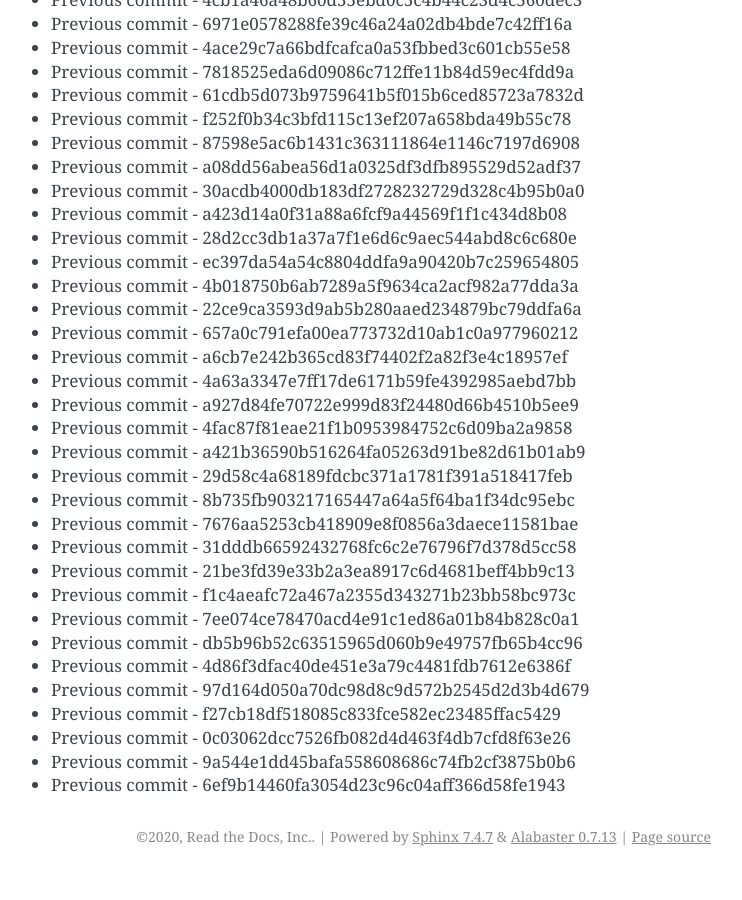
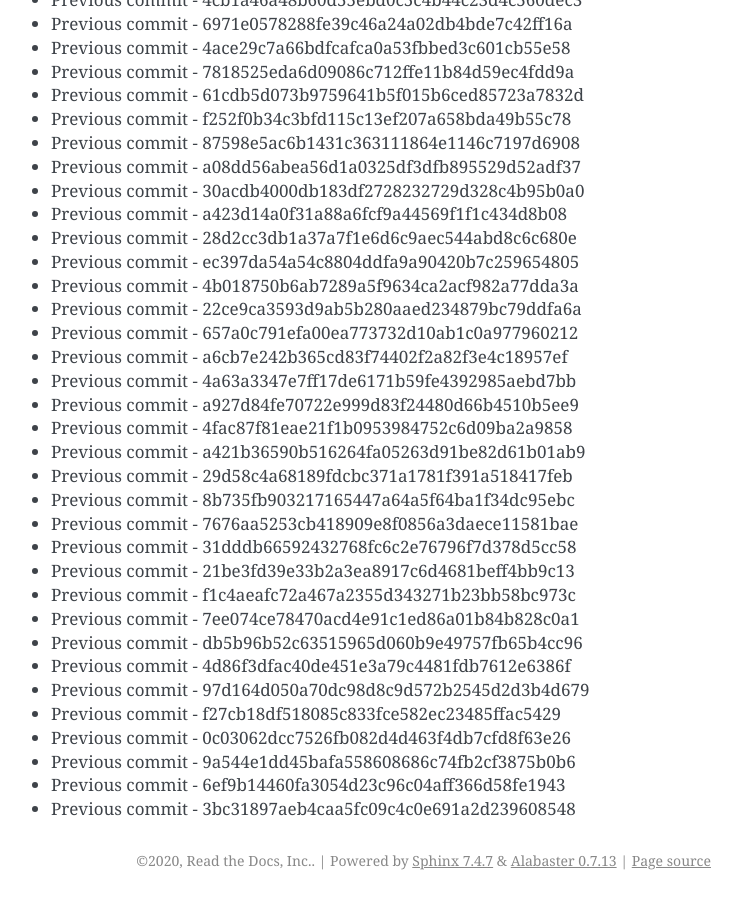
Before and after one commit to readthedocs/rtd-git-stresstest, a Sphinx documentation site: the page built from docs/updates.rst, in a window 1280 px wide and 900 px high, scrolled down 25071 px. Shown: the whole window, without its empty margins (399-1141 px from the left). Built offline with Sphinx 7.4.7, drawn with Linux system fonts in a browser that asks for light colours; before the commit the page ends 25947 px from its top, so only the background shows below that.

Commit message:
Generating commit from previous: 3bc31897aeb4caa5fc09c4c0e691a2d239608548

```diff
--- a/docs/updates.rst
+++ b/docs/updates.rst
@@ -1085,3 +1085,4 @@ It can be tested for any performance characteristics.
 * Previous commit - 0c03062dcc7526fb082d4d463f4db7cfd8f63e26
 * Previous commit - 9a544e1dd45bafa558608686c74fb2cf3875b0b6
 * Previous commit - 6ef9b14460fa3054d23c96c04aff366d58fe1943
+* Previous commit - 3bc31897aeb4caa5fc09c4c0e691a2d239608548
```
